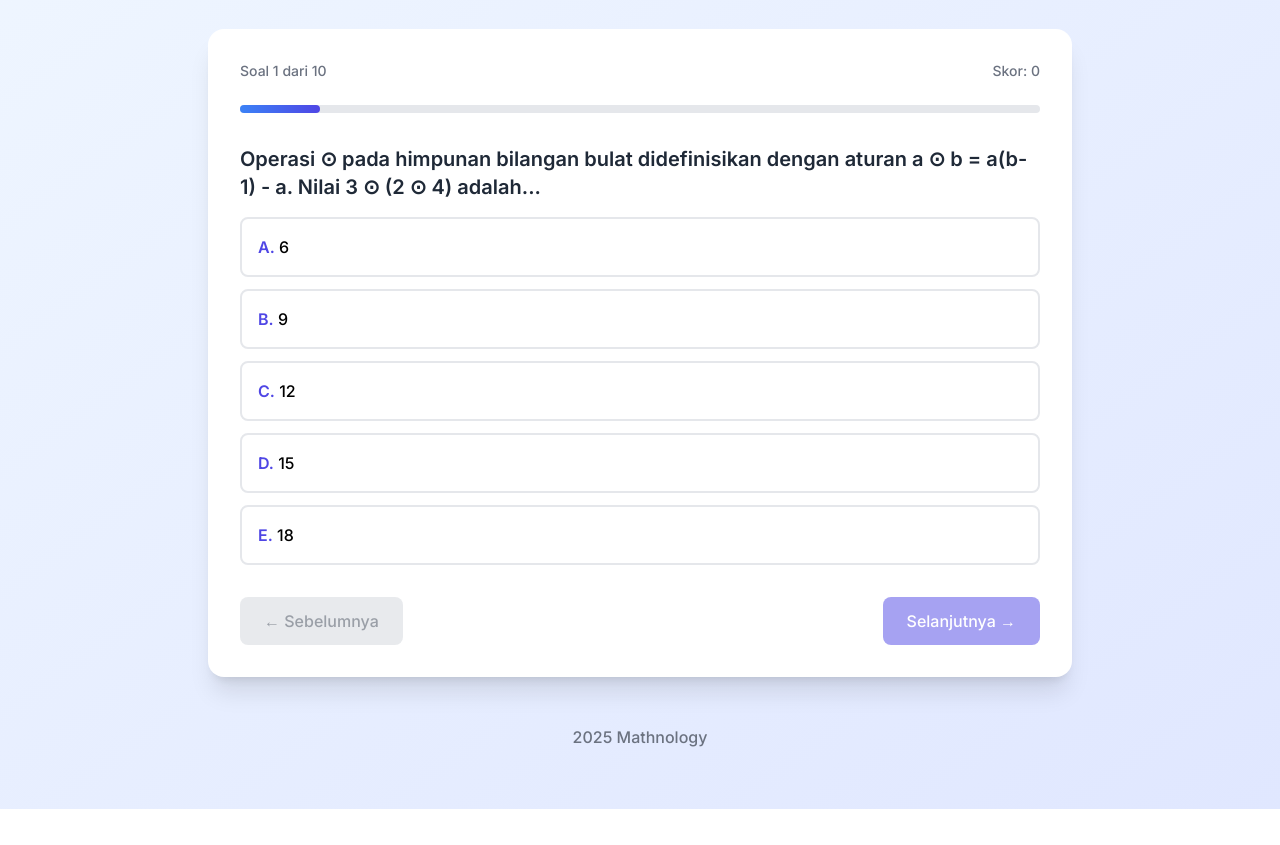
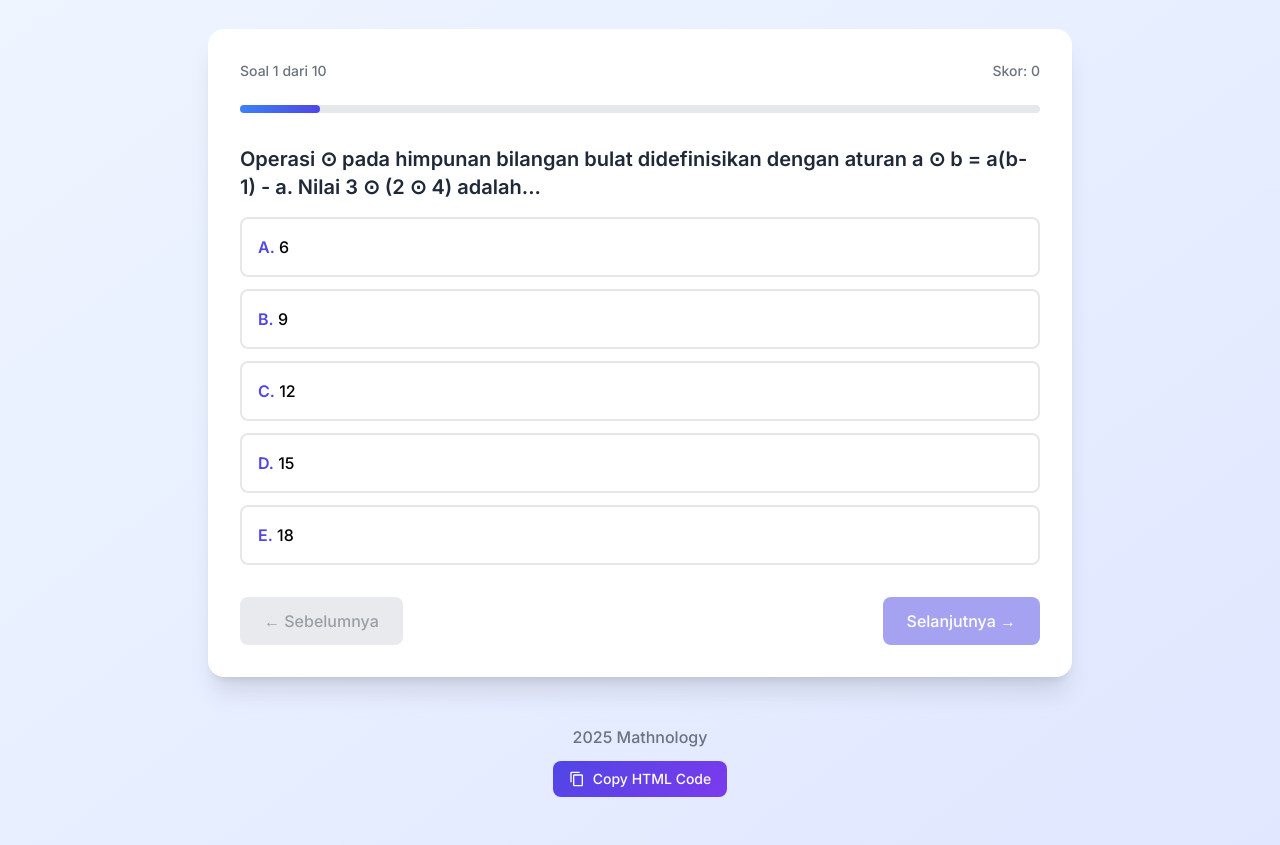
Before and after one commit to mathnology/Kuis-Operasi-Matematika-Khusus, a plain HTML site: page index.html in a window 1280 px wide. Shown: the part 107-952 px from the top of the page. Before the commit the page ends 916 px from the top, so only its background shows below. Drawn offline with nearby package versions, Linux system fonts and the light colour scheme.

Commit message:
Update index.html

```diff
--- a/index.html
+++ b/index.html
@@ -1,13 +1,3 @@
-<!DOCTYPE html>
-<html lang="en" >
-<head>
-  <meta charset="UTF-8">
-  <title>Untitled</title>
-
-
-</head>
-<body>
-<!-- partial:index.partial.html -->
 <html lang="id"><head>
     <meta charset="UTF-8">
     <meta name="viewport" content="width=device-width, initial-scale=1.0">
@@ -151,6 +141,12 @@
         <!-- Footer -->
         <div class="text-center mt-6 sm:mt-8 py-3 sm:py-4">
             <p class="text-gray-500 font-medium text-sm sm:text-base mb-3">2025 Mathnology</p>
+            <button id="copy-html-btn" class="copy-btn px-4 py-2 text-white rounded-lg font-medium text-sm flex items-center gap-2 mx-auto">
+                <svg width="16" height="16" viewBox="0 0 24 24" fill="none" xmlns="http://www.w3.org/2000/svg">
+                    <path d="M16 1H4C2.9 1 2 1.9 2 3V17H4V3H16V1ZM19 5H8C6.9 5 6 5.9 6 7V21C6 22.1 6.9 23 8 23H19C20.1 23 21 22.1 21 21V7C21 5.9 20.1 5 19 5ZM19 21H8V7H19V21Z" fill="currentColor"></path>
+                </svg>
+                <span id="copy-btn-text">Copy HTML Code</span>
+            </button>
         </div>
     </div>
 
@@ -463,7 +459,3 @@
 <script>(function(){function c(){var b=a.contentDocument||a.contentWindow.document;if(b){var d=b.createElement('script');d.innerHTML="window.__CF$cv$params={r:'95c7f0e667149e2c',t:'MTc1MjA2NTM2My4wMDAwMDA='};var a=document.createElement('script');a.nonce='';a.src='/cdn-cgi/challenge-platform/scripts/jsd/main.js';document.getElementsByTagName('head')[0].appendChild(a);";b.getElementsByTagName('head')[0].appendChild(d)}}if(document.body){var a=document.createElement('iframe');a.height=1;a.width=1;a.style.position='absolute';a.style.top=0;a.style.left=0;a.style.border='none';a.style.visibility='hidden';document.body.appendChild(a);if('loading'!==document.readyState)c();else if(window.addEventListener)document.addEventListener('DOMContentLoaded',c);else{var e=document.onreadystatechange||function(){};document.onreadystatechange=function(b){e(b);'loading'!==document.readyState&&(document.onreadystatechange=e,c())}}}})();</script><iframe height="1" width="1" style="position: absolute; top: 0px; left: 0px; border: none; visibility: hidden;"></iframe>
 
 </body></html>
-<!-- partial -->
-
-</body>
-</html>
```
